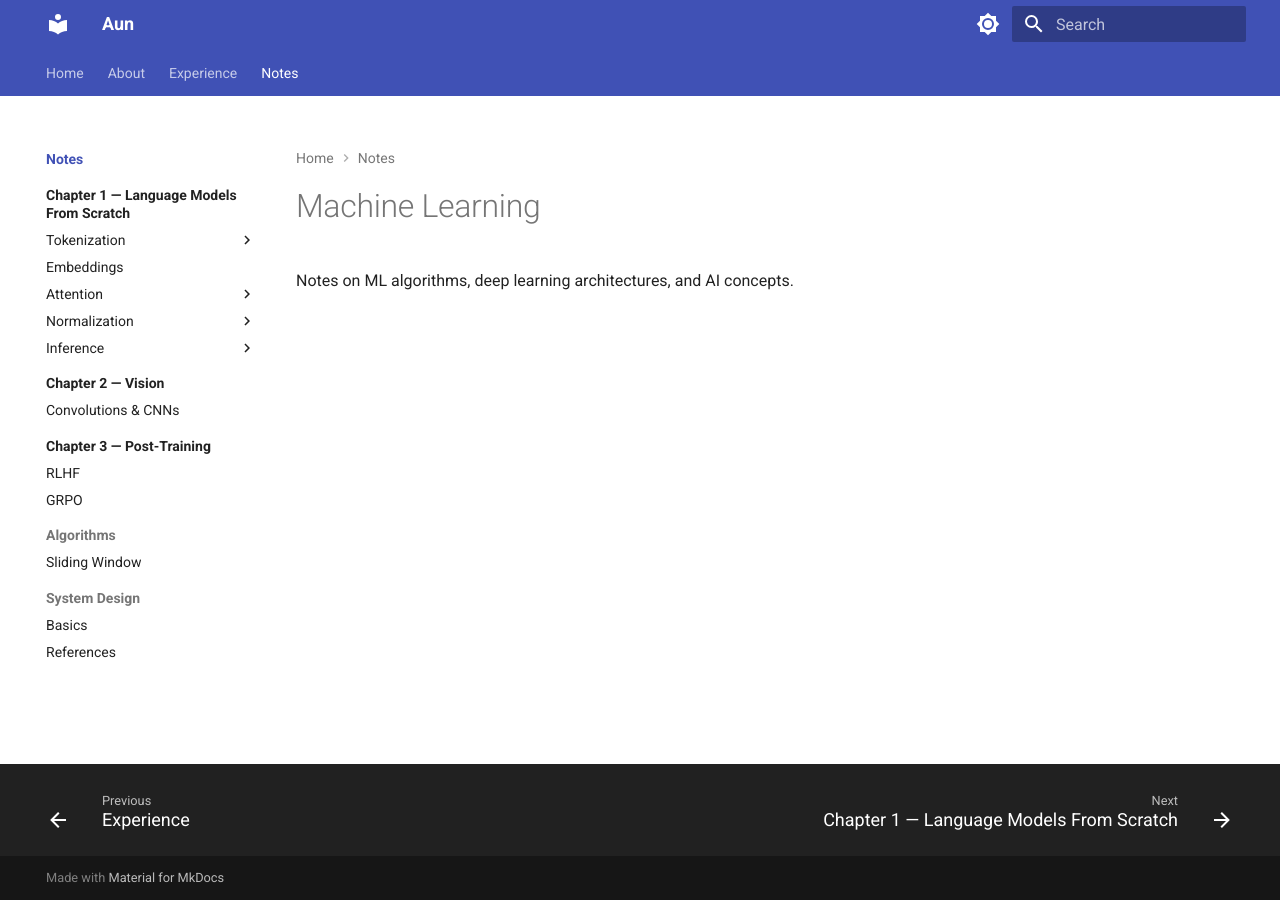
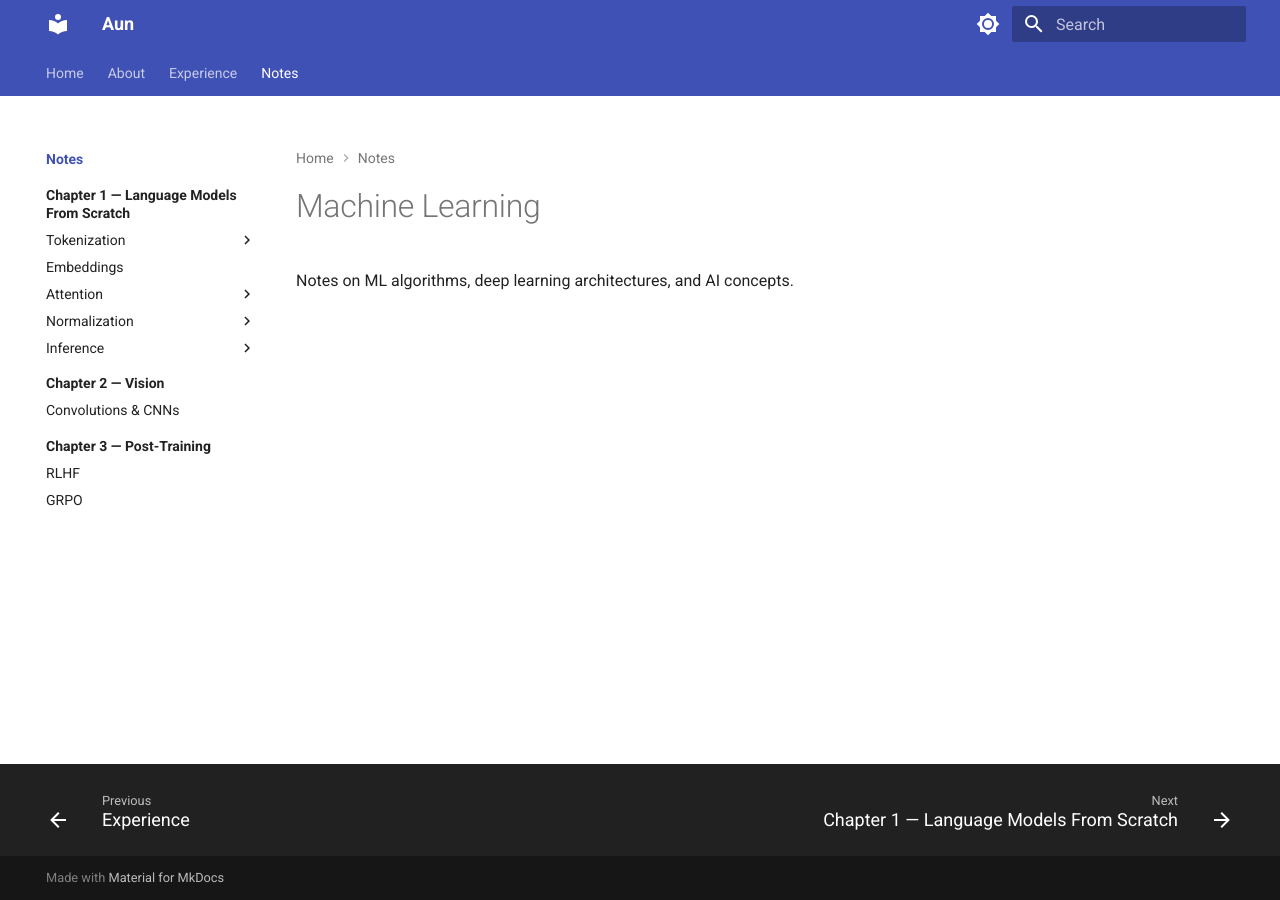
Before and after one commit to aunsid/aunsid.github.io, an MkDocs documentation site: the page built from docs/ml/index.md, in a window 1280 px wide. Built offline with MkDocs 1.6.1 and Material for MkDocs 9.7.7, drawn with Linux system fonts in a browser that asks for light colours.

Commit message:
Hide Algorithms and System Design from site nav
Files kept on disk; just unlinked from the published navigation.

```diff
--- a/mkdocs.yml
+++ b/mkdocs.yml
@@ -53,11 +53,6 @@ nav:
       - ml/post_training/index.md
       - RLHF: ml/post_training/rlhf.md
       - GRPO: ml/post_training/grpo.md
-    - Algorithms:
-      - Sliding Window: others/algorithms/sliding_window.md
-    - System Design:
-      - Basics: others/system_design/basics.md
-      - References: others/system_design/references.md
 
 markdown_extensions:
   - pymdownx.arithmatex:
```
